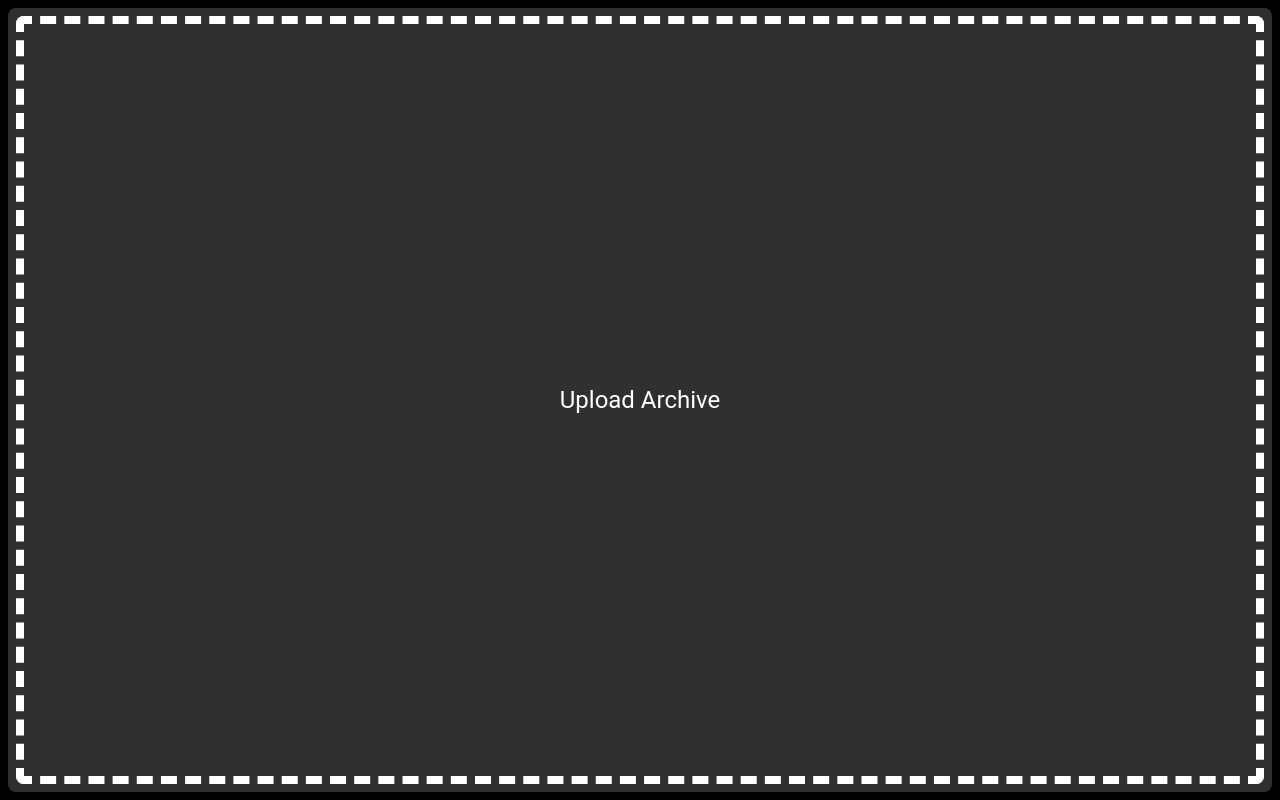
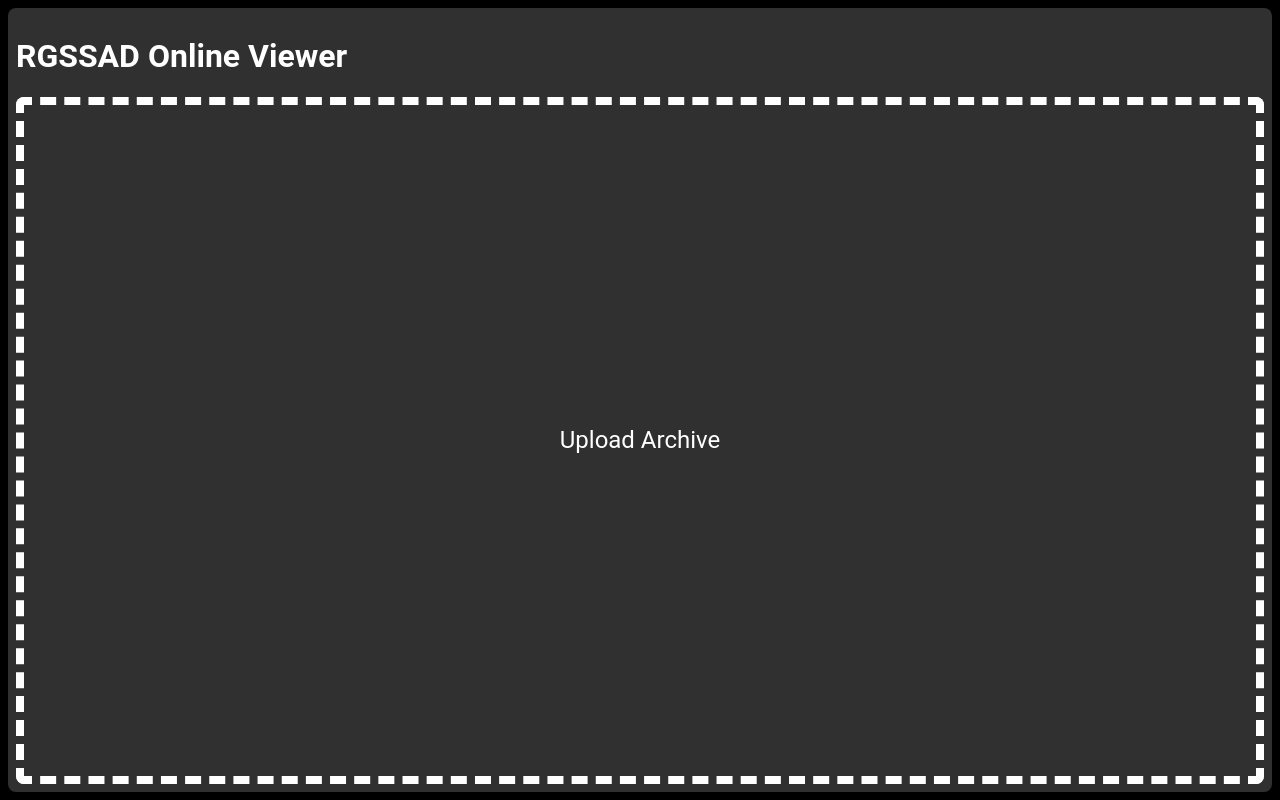
Before and after one commit to nathaniel-daniel/rgssad-online-viewer, a Svelte app: page / in a window 1280 px wide. Built offline with nearby package versions, Linux system fonts and the light colour scheme; a web font is replaced by a local one.

Commit message:
Add h1 tag

```diff
--- a/src/LoadArchiveView.svelte
+++ b/src/LoadArchiveView.svelte
@@ -72,6 +72,7 @@
 </script>
 
 <div class="container">
+  <h1>RGSSAD Online Viewer</h1>
   <label
     for="archive-input"
     class="input-label"
@@ -95,6 +96,7 @@
     border-radius: 0.5rem;
     display: flex;
     flex-grow: 1;
+    flex-direction: column;
     justify-content: center;
     margin: 0.5rem;
     padding: 0.5rem;
```
